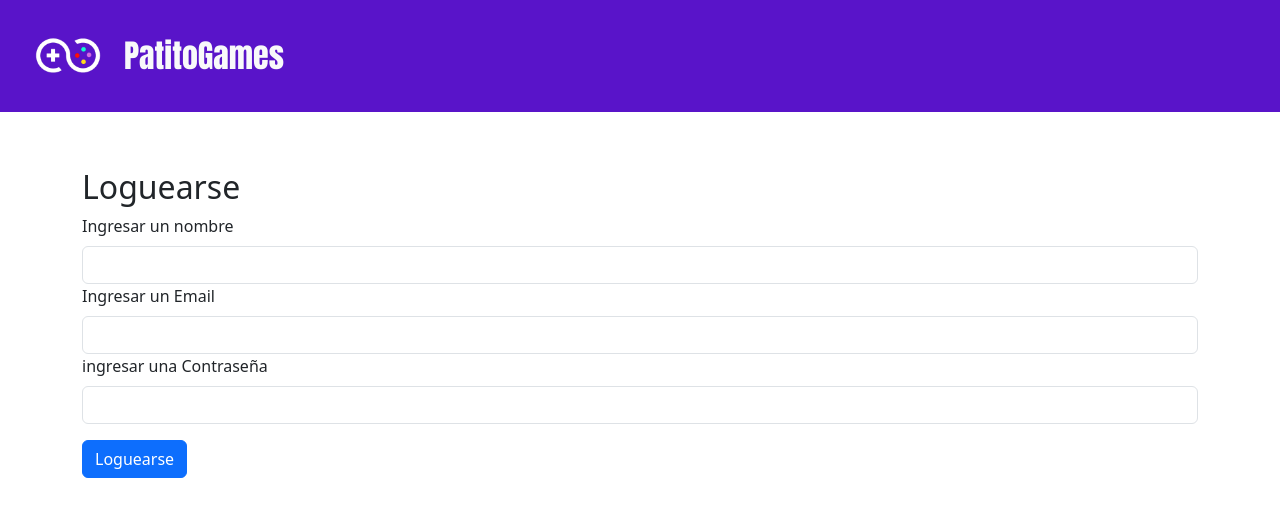
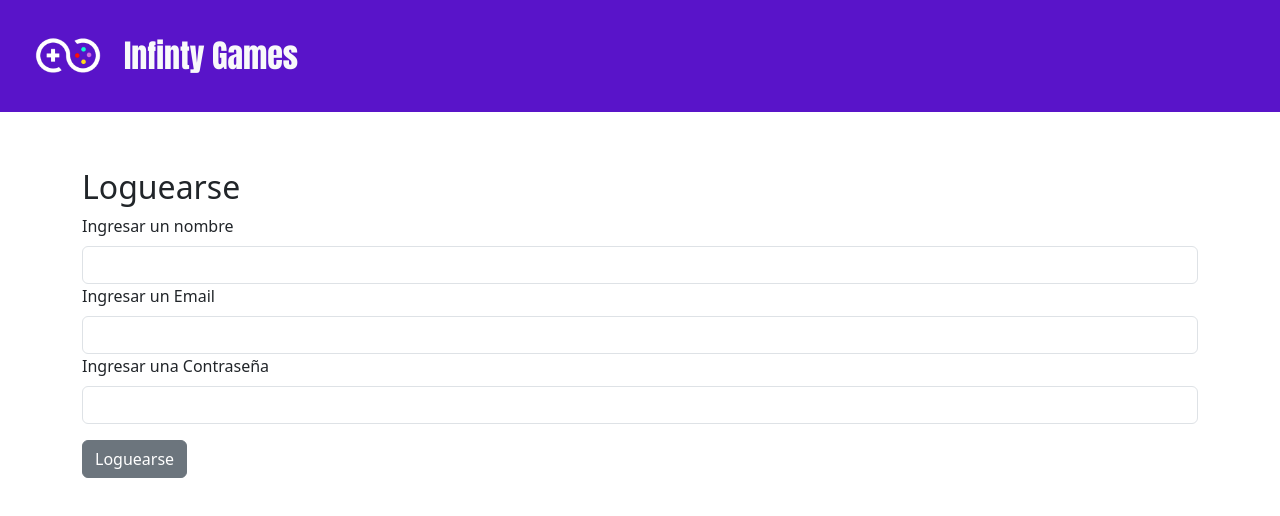
Before and after one commit to emiliolj1/Project_N2_G2_Rolling, a plain HTML site: page pages/loggin.html in a window 1280 px wide. Drawn offline with nearby package versions, Linux system fonts and the light colour scheme.

Commit message:
Cambio nombre, correcion ortografico/diseño en registro.html y loggin.html

```diff
--- a/pages/loggin.html
+++ b/pages/loggin.html
@@ -15,7 +15,7 @@
       <nav class="navbar navbar-expand-lg p-3 text-light mb-5 navColor">
         <div class="container-fluid">
           <a href="../index.html"><img src="../assets/image/sin-fondo-blanco.png" alt="" class="img-resposive" width="80px" height="80px"></a>
-          <a><p class="m-3 fs-sm-3 h2 title">PatitoGames</p></a>
+          <a><p class="m-3 fs-sm-3 h2 title">Infinty Games</p></a>
           <button class="navbar-toggler" data-bs-toggle="collapse" data-bs-target="#navbarSupportedContent">
           <span class="navbar-toggler-icon "></span>
           </button>
@@ -39,10 +39,10 @@
         <label for="exampleInputEmail1" class="form-label">Ingresar un Email</label>
         <input type="email" class="form-control" id="emailLogin" aria-describedby="emailHelp" value="">
       <div class="mb-3">
-        <label for="exampleInputPassword1" class="form-label">ingresar una Contraseña</label>
+        <label for="exampleInputPassword1" class="form-label">Ingresar una Contraseña</label>
         <input type="password" class="form-control" id="passwordlogin" value="">
       </div>
-        <button type="button" class="btn btn-primary" onclick="loginUser()" >Loguearse</button>
+        <button type="button" class="btn btn-secondary" onclick="loginUser()">Loguearse</button>
     </form>
   </section>
 </section>
```
Also changed, not shown: index.html (+1 -1 lines), pages/registro.html (+3 -3 lines).
